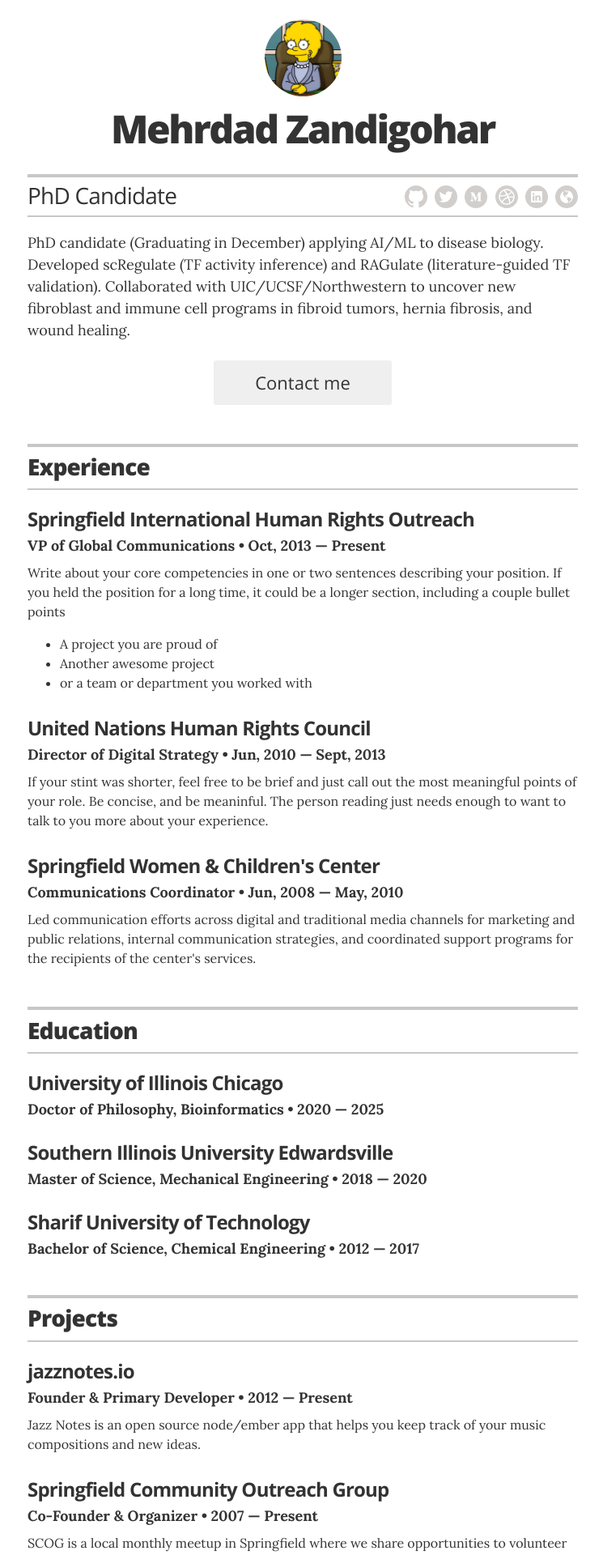
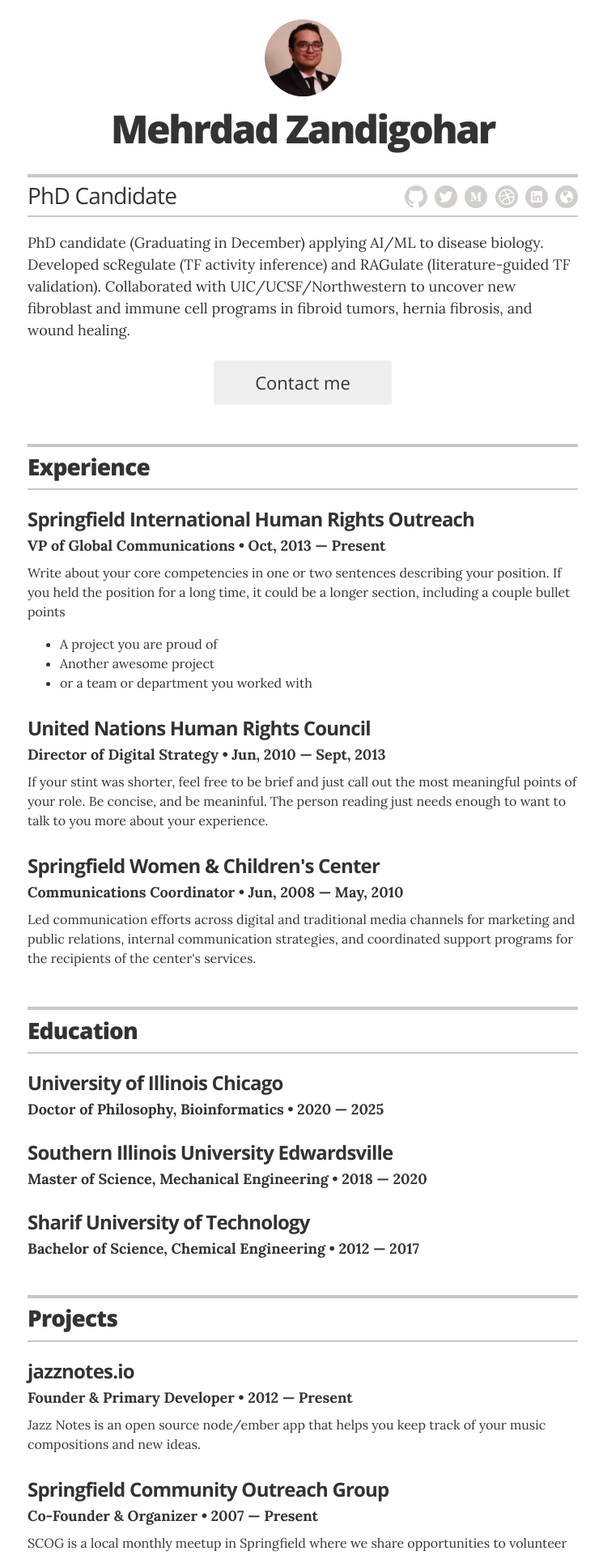
Before and after one commit to zandigohar/zandigohar.github.io, a Jekyll site: the page built from index.md, in a window 1280 px wide. Shown: the top 1920 px of the page at 81% size, without its empty margins (266-1011 px from the left). Built offline with Jekyll 4.4.1, drawn with Linux system fonts in a browser that asks for light colours.

Commit message:
Update resume.html

```diff
--- a/_layouts/resume.html
+++ b/_layouts/resume.html
@@ -13,7 +13,7 @@
 
         <!-- You can turn off the avatar in _config.yml by setting to false -->
         {% if site.resume_avatar == 'true' %}
-        <img src="images/avatar.jpg" alt="my photo" class="avatar no-print" itemprop="image">
+        <img src="images/headshot.jpeg" alt="my photo" class="avatar no-print" itemprop="image">
         {% endif %}
 
         <!-- Your name is defined in the _config.yml file -->
```
